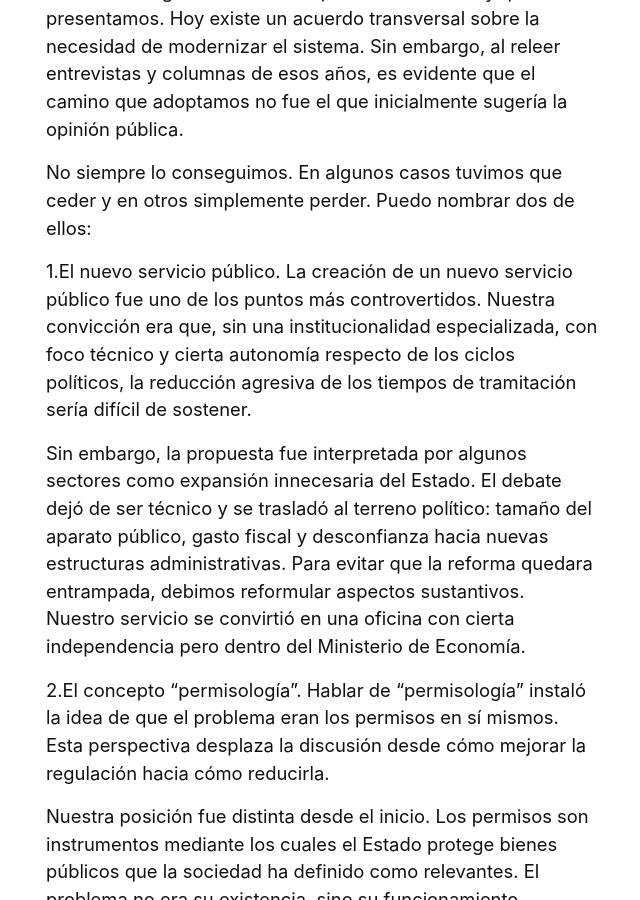
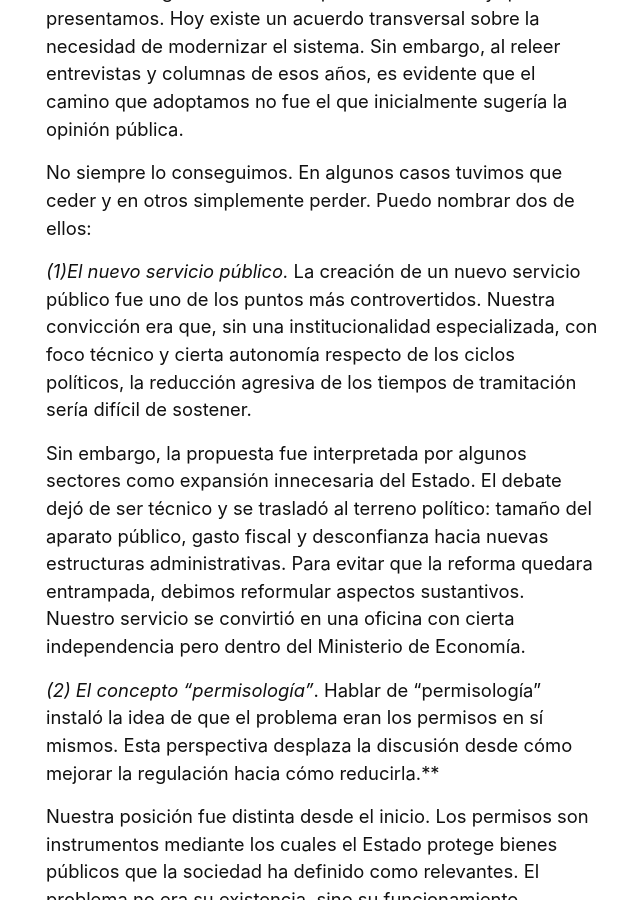
Before and after one commit to nicomarshallr/nicomarshallr.github.io, a Jekyll site: the page built from _posts/2026-02-24-Reformar-el-sistema-de-permisos.-Aprendizajes-desde-dentro..md, in a window 1280 px wide and 900 px high, scrolled down 5251 px. Shown: the whole window, without its empty margins (318-958 px from the left). Built offline with Jekyll 4.4.1, drawn with Linux system fonts in a browser that asks for light colours.

```diff
--- a/_posts/2026-02-24-Reformar-el-sistema-de-permisos.-Aprendizajes-desde-dentro..md
+++ b/_posts/2026-02-24-Reformar-el-sistema-de-permisos.-Aprendizajes-desde-dentro..md
@@ -70,11 +70,11 @@ Finalmente logramos instalar la pertinencia de la ley que presentamos. Hoy exist
 
 No siempre lo conseguimos. En algunos casos tuvimos que ceder y en otros simplemente perder. Puedo nombrar dos de ellos:
 
-1.El nuevo servicio público. La creación de un nuevo servicio público fue uno de los puntos más controvertidos. Nuestra convicción era que, sin una institucionalidad especializada, con foco técnico y cierta autonomía respecto de los ciclos políticos, la reducción agresiva de los tiempos de tramitación sería difícil de sostener.
+*(1)El nuevo servicio público.* La creación de un nuevo servicio público fue uno de los puntos más controvertidos. Nuestra convicción era que, sin una institucionalidad especializada, con foco técnico y cierta autonomía respecto de los ciclos políticos, la reducción agresiva de los tiempos de tramitación sería difícil de sostener.
 
 Sin embargo, la propuesta fue interpretada por algunos sectores como expansión innecesaria del Estado. El debate dejó de ser técnico y se trasladó al terreno político: tamaño del aparato público, gasto fiscal y desconfianza hacia nuevas estructuras administrativas. Para evitar que la reforma quedara entrampada, debimos reformular aspectos sustantivos. Nuestro servicio se convirtió en una oficina con cierta independencia pero dentro del Ministerio de Economía.
 
-2.El concepto “permisología”. Hablar de “permisología” instaló la idea de que el problema eran los permisos en sí mismos. Esta perspectiva desplaza la discusión desde cómo mejorar la regulación hacia cómo reducirla.
+*(2) El concepto “permisología”*. Hablar de “permisología” instaló la idea de que el problema eran los permisos en sí mismos. Esta perspectiva desplaza la discusión desde cómo mejorar la regulación hacia cómo reducirla.**
 
 Nuestra posición fue distinta desde el inicio. Los permisos son instrumentos mediante los cuales el Estado protege bienes públicos que la sociedad ha definido como relevantes. El problema no era su existencia, sino su funcionamiento.
 
```
